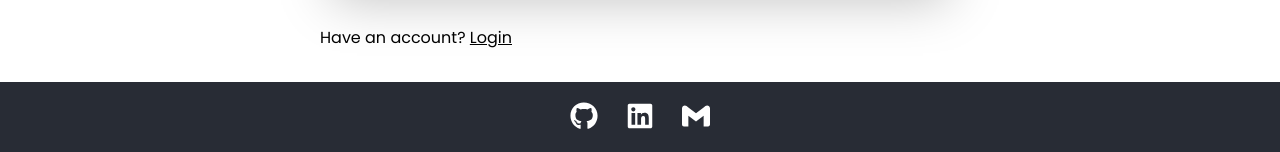
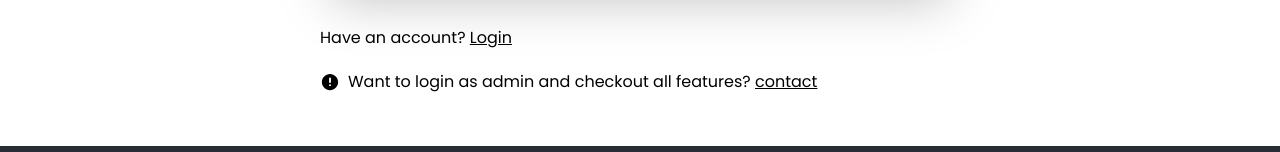
Before and after one commit to siemen-subbaiah/hiphop-store, a Next.js app: page /account/register in a window 1280 px wide. Shown: the part 712-864 px from the top of the page. Built offline with nearby package versions, Linux system fonts and the light colour scheme; no server answers.

Commit message:
added contact page

```diff
--- a/package.json
+++ b/package.json
@@ -13,6 +13,7 @@
     "cookie": "^0.4.1",
     "moment": "^2.29.1",
     "next": "12.0.8",
+    "nextjs-progressbar": "^0.0.13",
     "react": "17.0.2",
     "react-dom": "17.0.2",
     "react-icons": "^4.3.1",
--- a/pages/_app.js
+++ b/pages/_app.js
@@ -1,15 +1,19 @@
+import '../styles/globals.css';
+import Layout from '../components/utils/Layout';
 import { Provider } from 'react-redux';
-import Layout from '../components/utils/Layout';
 import { store } from '../src/app/store';
-import '../styles/globals.css';
+import NextNprogress from 'nextjs-progressbar';
 
 function MyApp({ Component, pageProps }) {
   return (
-    <Provider store={store}>
-      <Layout>
-        <Component {...pageProps} />
-      </Layout>
-    </Provider>
+    <>
+      <NextNprogress color='#388697' height={2} />
+      <Provider store={store}>
+        <Layout>
+          <Component {...pageProps} />
+        </Layout>
+      </Provider>
+    </>
   );
 }
 
--- a/pages/account/login.js
+++ b/pages/account/login.js
@@ -1,4 +1,5 @@
 import { MdOutlineAccountCircle } from 'react-icons/md';
+import { IoMdAlert } from 'react-icons/io';
 import { useEffect, useState } from 'react';
 import Link from 'next/link';
 import Seo from '../../components/utils/Seo';
@@ -88,6 +89,17 @@ const LoginPage = () => {
             <a className='underline'>Register</a>
           </Link>
         </span>
+        <div className='my-5 flex items-center gap-2'>
+          <IoMdAlert className='h-5 w-5' />
+          <p>
+            Want to login as admin and checkout all features?{' '}
+            <span>
+              <Link href='/contact'>
+                <a className='underline'>contact</a>
+              </Link>
+            </span>
+          </p>
+        </div>
       </div>
       <ToastContainer />
     </>
--- a/pages/account/register.js
+++ b/pages/account/register.js
@@ -1,4 +1,5 @@
 import { MdOutlineAccountCircle } from 'react-icons/md';
+import { IoMdAlert } from 'react-icons/io';
 import { useEffect, useState } from 'react';
 import Link from 'next/link';
 import Seo from '../../components/utils/Seo';
@@ -112,6 +113,17 @@ const RegisterPage = () => {
             <a className='underline'>Login</a>
           </Link>
         </span>
+        <div className='my-5 flex items-center gap-2'>
+          <IoMdAlert className='h-5 w-5' />
+          <p>
+            Want to login as admin and checkout all features?{' '}
+            <span>
+              <Link href='/contact'>
+                <a className='underline'>contact</a>
+              </Link>
+            </span>
+          </p>
+        </div>
       </div>
       <ToastContainer />
     </>
--- a/pages/cart.js
+++ b/pages/cart.js
@@ -109,11 +109,14 @@ const CartPage = ({ token }) => {
                 );
               })}
             </div>
-            <div className='my-10 flex justify-between'>
+            <div className='my-10 md:flex items-center justify-between'>
               <Link href='/'>
                 <a className='btn bg-blue-500'>Continue Shopping</a>
               </Link>
-              <button className='btn' onClick={() => dispatch(clearCart())}>
+              <button
+                className='btn my-5 md:my-0'
+                onClick={() => dispatch(clearCart())}
+              >
                 Clear Cart
               </button>
             </div>
--- /dev/null
+++ b/pages/contact.js
@@ -0,0 +1,14 @@
+import Seo from '../components/utils/Seo';
+
+const ContactPage = () => {
+  return (
+    <>
+      <Seo title='Contact' />
+      <div className='container mx-auto md:px-80 px-4 my-5'>
+        <h1 className='text-3xl'>CONTACT</h1>
+      </div>
+    </>
+  );
+};
+
+export default ContactPage;
--- a/pages/order/[id].js
+++ b/pages/order/[id].js
@@ -7,6 +7,7 @@ import { parseCookies } from '../../helpers';
 import slugify from 'slugify';
 import { useSelector } from 'react-redux';
 import { useRouter } from 'next/router';
+import { IoMdAlert } from 'react-icons/io';
 import { ToastContainer, toast } from 'react-toastify';
 import 'react-toastify/dist/ReactToastify.css';
 import { loadStripe } from '@stripe/stripe-js';
@@ -93,10 +94,15 @@ const OrderDetailsPage = ({ data, token }) => {
           <span className='font-semibold'>ORDER:</span> {data.uuid}
         </h1>
 
+        {/* <IoAlertCircleSharp className='h-5 w-6' /> */}
+
         <div className='md:grid grid-cols-12 gap-10'>
           <div className='col-span-8'>
             <div className='bg-gray-200 rounded-xl p-3 my-8'>
-              <h1 className='text-xl'>ORDER PROCESSING INFO : </h1>
+              <div className='text-xl flex gap-2 items-center'>
+                <IoMdAlert className='h-5 w-5' />
+                <h1>ORDER PROCESSING INFO :</h1>
+              </div>
               <p className='my-3'>
                 Admin can set this order status as delivered if payment is
                 complete.
```
Also changed, not shown: 1 other file (tests, documents, lock files or other folders).
